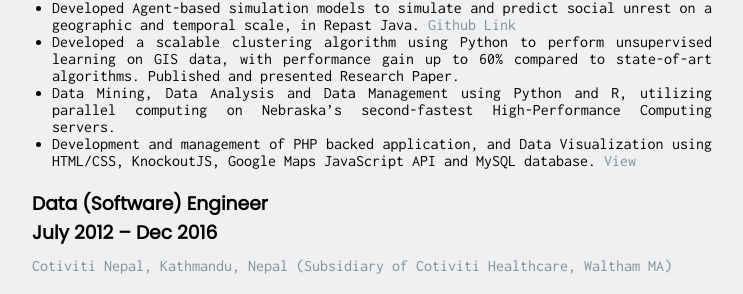
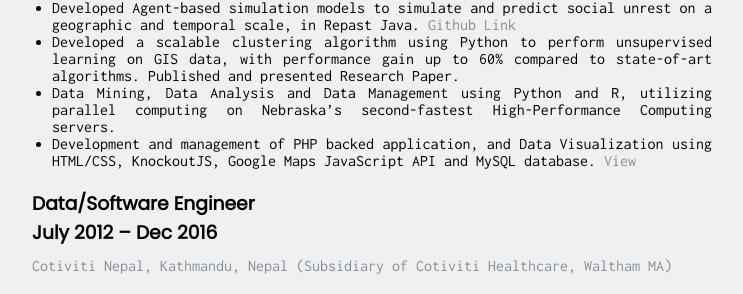
Before and after one commit to sudbasnet/sudbasnet.github.io, a React (Create React App) app: page /resume in a window 1280 px wide. Shown: the part 1142-1436 px from the top of the page, without its empty margins (268-1011 px from the left). Built offline with nearby package versions, Linux system fonts and the light colour scheme; the HTML template or start-up script is replaced by a standard one.

Commit message:
updated dialogs, corrected Resume*

```diff
--- a/src/components/Main/Home/Terminal/Summary/Summary.tsx
+++ b/src/components/Main/Home/Terminal/Summary/Summary.tsx
@@ -12,7 +12,7 @@ const Summary: React.FC = () => {
             <li className="summary-li"><span className="key">Status:</span> Open to Job Oppurtunities</li>
             <li className="summary-li"><span className="key">2019/10 - Current:</span> Technical Consultant</li>
             <li className="summary-li"><span className="key">2016/01 - 2019/09:</span> Grad. Research Assistant</li>
-            <li className="summary-li"><span className="key">2012/07 - 2016/12:</span> Data (Software) Engineer</li>
+            <li className="summary-li"><span className="key">2012/07 - 2016/12:</span> Data/Software Engineer</li>
             <li className="summary-li"><span className="key">Education:</span> M.S. in Computer Science (2019)</li>
             <li className="summary-li"><span className="key">Resume:</span> <ResumeDownloadLink /></li>
         </ul>
--- a/src/components/Main/Home/dialogs.ts
+++ b/src/components/Main/Home/dialogs.ts
@@ -70,7 +70,7 @@ const jsonText: conversation = [
     {
         title: "interests",
         tags: "",
-        body: "I think of myself as a generalist, I have varying interests but they all fall under the umbrellas of Software Development and Data Engineering. \n[[What kind of skills you got?|skills]]\n[[How do I contact you?|email]]",
+        body: "I think of myself as a generalist, but I aim to be a Software Engineer, preferably fullstack, or backend. \n[[What kind of skills you got?|skills]]\n[[How do I contact you?|email]]",
         position: {
             "x": 939,
             "y": -136
@@ -80,7 +80,7 @@ const jsonText: conversation = [
     {
         title: "skills",
         tags: "",
-        body: "I'm pretty good with Python, C#, TypeScript, React, Vue, R, and HTML/CSS. I'm also experienced in Data Engineering, Database Development, Systems Admin.(LINUX), Cloud DataWarehousing, and Oracle based tech.\n[[Lets look at your resume.|resume]]\n[[How can we get in touch?|email]]",
+        body: "I'm pretty good with Python, TypeScript, C#, React, Vue, R, and HTML/CSS. I'm also experienced in Academic Research, Data Engineering, Systems Admin.(LINUX), Cloud DataWarehousing.\n[[Lets look at your resume.|resume]]\n[[How can we get in touch?|email]]",
         position: {
             "x": 1227,
             "y": -137
@@ -90,7 +90,7 @@ const jsonText: conversation = [
     {
         title: "work",
         tags: "",
-        body: "I mostly worked on the data side with Oracle PL/SQL and some Java to develop ETL tools and databases for large-scale Enterprise data solutions.\n[[So, why do Masters?|whymasters]]\n[[Did you also work during your studies?|gradwork]]\n[[Where can I find more details?|resumepre]]\n",
+        body: "I mostly worked on the data side with Oracle PL/SQL and Java to develop ETL tools and data warehouses for large-scale Enterprises, in the Healthcare analytics domain.\n[[So, why do Masters?|whymasters]]\n[[Did you also work during your studies?|gradwork]]\n[[Where can I find more details?|resumepre]]\n",
         position: {
             "x": 9,
             "y": -206
@@ -110,7 +110,7 @@ const jsonText: conversation = [
     {
         title: "gradwork",
         tags: "",
-        body: "I was primarily involved in research and development on spatial-data mining and Agent-based Modeling. I used Python, Java, R, JavaScript and SQL.\n[[I'd like to know more.|resumepre]]\n[[Still looking for jobs?|jobsearch]]\n",
+        body: "I think getting a masters degree was one of the best decision of my life. I learned alot, worked on research and development on spatial-data mining and Agent-based Modeling. I used Python, Java, R, JavaScript and SQL.\n[[I'd like to know more.|resumepre]]\n[[Still looking for jobs?|jobsearch]]\n",
         position: {
             "x": 370,
             "y": -126
@@ -120,7 +120,7 @@ const jsonText: conversation = [
     {
         title: "whymasters",
         tags: "",
-        body: "I thought I had some gaps in my knowledge, so I decided to study Computer Science ... It was also for getting better job oppurtunities :)\n[[How did it go?|gradwork]]",
+        body: "I thought I had some gaps in my knowledge, so I decided to study Computer Science ... It was also for getting better job oppurtunities in Software Engineering. :)\n[[How did it go?|gradwork]]",
         position: {
             "x": 355,
             "y": 139
--- a/src/components/Main/Resume/Resume.tsx
+++ b/src/components/Main/Resume/Resume.tsx
@@ -51,7 +51,7 @@ const Resume: React.FC = () => {
                     href="https://cse.unl.edu/~surge/">View</a></li>
         </ul>
 
-        <h3 className="job-title">Data (Software) Engineer
+        <h3 className="job-title">Data/Software Engineer
             <div className="duration">July 2012 – Dec 2016</div>
         </h3>
         <p>
```
